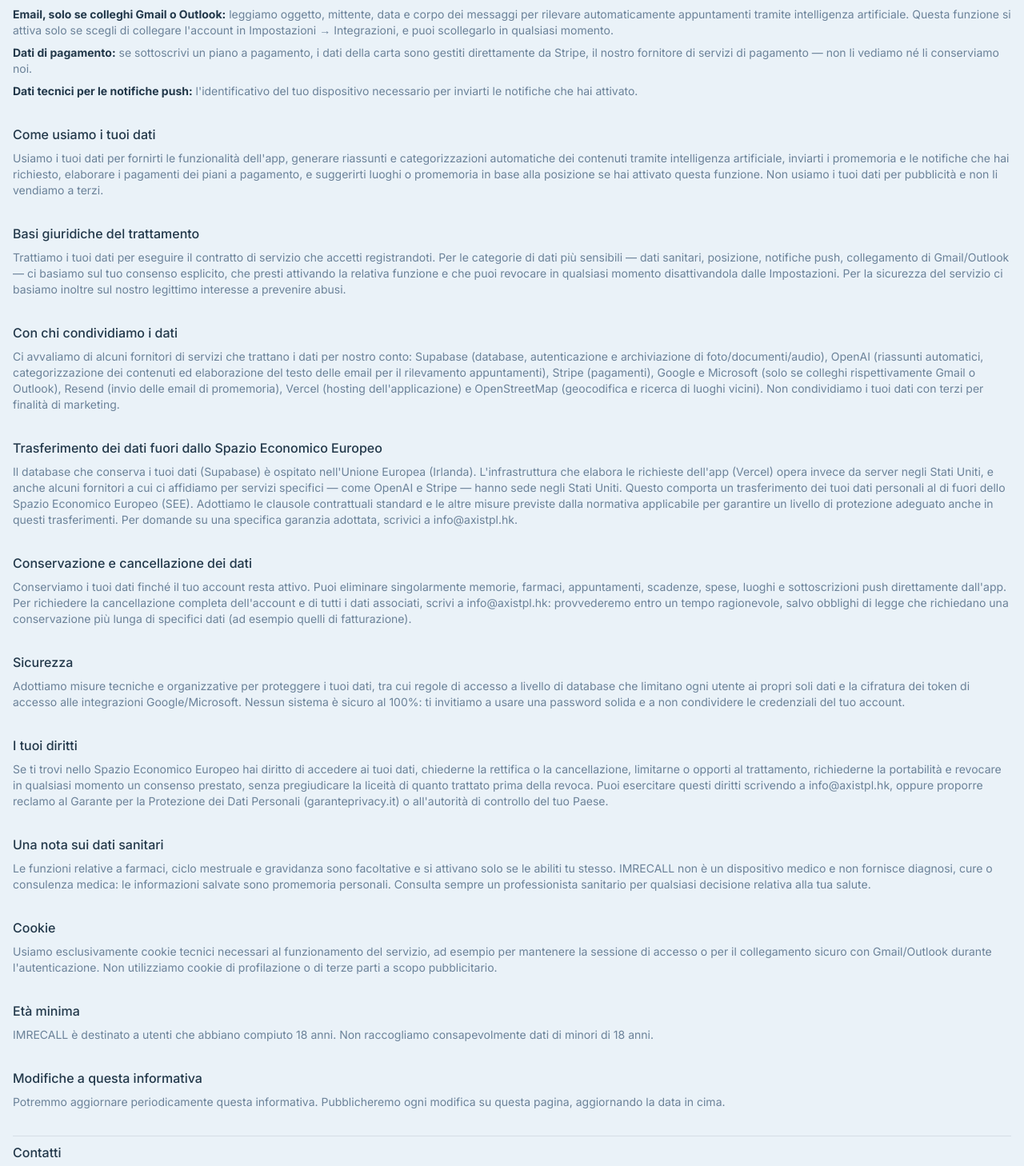
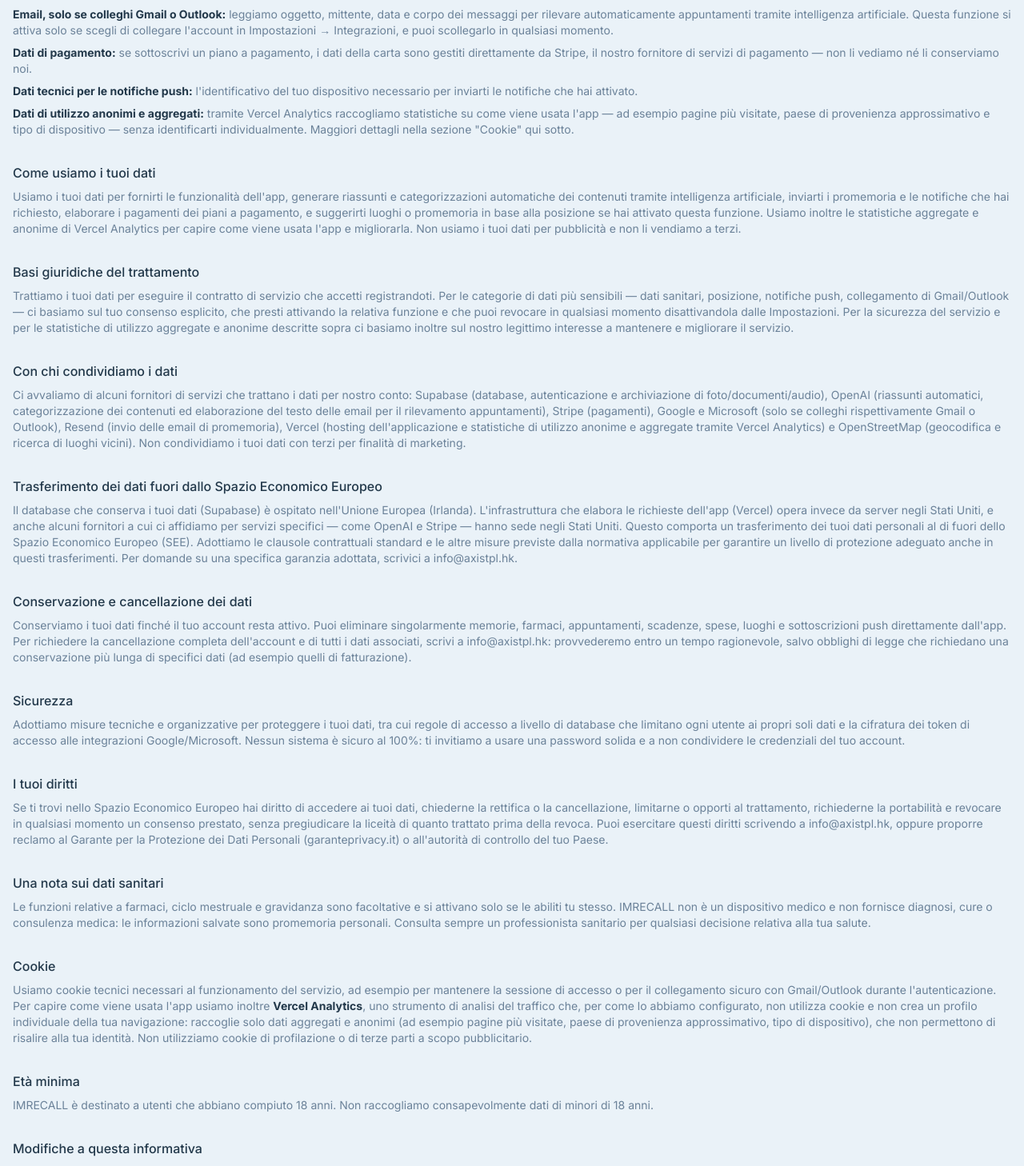
Before and after one commit to Ghostlineapps/imrecall, a Next.js app: page /privacy in a window 1280 px wide. Shown: the part 580-2038 px from the top of the page at 80% size. Built offline with nearby package versions, Linux system fonts and the light colour scheme.

Commit message:
Disclose Vercel Analytics in privacy policy

```diff
--- a/src/app/privacy/page.tsx
+++ b/src/app/privacy/page.tsx
@@ -8,8 +8,9 @@ export const metadata = {
 // login, come richiesto sia dal Play Store sia dal GDPR per una privacy
 // policy. Tema celeste per coerenza visiva con Impostazioni, da cui è
 // linkata. Contenuto redatto sulla base delle funzionalità e dei fornitori
-// terzi effettivamente presenti nel codice al 2026-09-13 — va rivisto da un
-// legale prima della pubblicazione sul Play Store, in particolare per le
+// terzi effettivamente presenti nel codice al 2026-09-16 (aggiornata per
+// l'aggiunta di Vercel Analytics, vedi src/app/layout.tsx) — va rivisto da
+// un legale prima della pubblicazione sul Play Store, in particolare per le
 // clausole sul trasferimento dati extra-SEE e per l'eventuale nomina di un
 // rappresentante UE (art. 27 GDPR), dato che il Titolare ha sede a Hong Kong.
 export default function PrivacyPage() {
@@ -23,7 +24,7 @@ export default function PrivacyPage() {
 
       <div className="space-y-1">
         <h1 className="text-xl font-semibold">Informativa sulla Privacy</h1>
-        <p className="text-xs text-celeste-muted">Ultimo aggiornamento: 13 settembre 2026</p>
+        <p className="text-xs text-celeste-muted">Ultimo aggiornamento: 16 settembre 2026</p>
       </div>
 
       <section className="space-y-2">
@@ -98,6 +99,12 @@ export default function PrivacyPage() {
           l&apos;identificativo del tuo dispositivo necessario per inviarti le notifiche che hai
           attivato.
         </p>
+        <p className="text-sm text-celeste-muted">
+          <strong className="text-celeste-navy">Dati di utilizzo anonimi e aggregati:</strong>{" "}
+          tramite Vercel Analytics raccogliamo statistiche su come viene usata l&apos;app — ad esempio
+          pagine più visitate, paese di provenienza approssimativo e tipo di dispositivo — senza
+          identificarti individualmente. Maggiori dettagli nella sezione &quot;Cookie&quot; qui sotto.
+        </p>
       </section>
 
       <section className="space-y-2">
@@ -106,8 +113,10 @@ export default function PrivacyPage() {
           Usiamo i tuoi dati per fornirti le funzionalità dell&apos;app, generare riassunti e
           categorizzazioni automatiche dei contenuti tramite intelligenza artificiale, inviarti i
           promemoria e le notifiche che hai richiesto, elaborare i pagamenti dei piani a pagamento, e
-          suggerirti luoghi o promemoria in base alla posizione se hai attivato questa funzione. Non
-          usiamo i tuoi dati per pubblicità e non li vendiamo a terzi.
+          suggerirti luoghi o promemoria in base alla posizione se hai attivato questa funzione.
+          Usiamo inoltre le statistiche aggregate e anonime di Vercel Analytics per capire come viene
+          usata l&apos;app e migliorarla. Non usiamo i tuoi dati per pubblicità e non li vendiamo a
+          terzi.
         </p>
       </section>
 
@@ -118,7 +127,8 @@ export default function PrivacyPage() {
           categorie di dati più sensibili — dati sanitari, posizione, notifiche push, collegamento di
           Gmail/Outlook — ci basiamo sul tuo consenso esplicito, che presti attivando la relativa
           funzione e che puoi revocare in qualsiasi momento disattivandola dalle Impostazioni. Per la
-          sicurezza del servizio ci basiamo inoltre sul nostro legittimo interesse a prevenire abusi.
+          sicurezza del servizio e per le statistiche di utilizzo aggregate e anonime descritte sopra
+          ci basiamo inoltre sul nostro legittimo interesse a mantenere e migliorare il servizio.
         </p>
       </section>
 
@@ -130,8 +140,9 @@ export default function PrivacyPage() {
           automatici, categorizzazione dei contenuti ed elaborazione del testo delle email per il
           rilevamento appuntamenti), Stripe (pagamenti), Google e Microsoft (solo se colleghi
           rispettivamente Gmail o Outlook), Resend (invio delle email di promemoria), Vercel (hosting
-          dell&apos;applicazione) e OpenStreetMap (geocodifica e ricerca di luoghi vicini). Non
-          condividiamo i tuoi dati con terzi per finalità di marketing.
+          dell&apos;applicazione e statistiche di utilizzo anonime e aggregate tramite Vercel
+          Analytics) e OpenStreetMap (geocodifica e ricerca di luoghi vicini). Non condividiamo i tuoi
+          dati con terzi per finalità di marketing.
         </p>
       </section>
 
@@ -196,9 +207,14 @@ export default function PrivacyPage() {
       <section className="space-y-2">
         <h2 className="font-medium">Cookie</h2>
         <p className="text-sm text-celeste-muted">
-          Usiamo esclusivamente cookie tecnici necessari al funzionamento del servizio, ad esempio per
-          mantenere la sessione di accesso o per il collegamento sicuro con Gmail/Outlook durante
-          l&apos;autenticazione. Non utilizziamo cookie di profilazione o di terze parti a scopo
+          Usiamo cookie tecnici necessari al funzionamento del servizio, ad esempio per mantenere la
+          sessione di accesso o per il collegamento sicuro con Gmail/Outlook durante l&apos;autenticazione.
+          Per capire come viene usata l&apos;app usiamo inoltre{" "}
+          <strong className="text-celeste-navy">Vercel Analytics</strong>, uno strumento di analisi del
+          traffico che, per come lo abbiamo configurato, non utilizza cookie e non crea un profilo
+          individuale della tua navigazione: raccoglie solo dati aggregati e anonimi (ad esempio pagine
+          più visitate, paese di provenienza approssimativo, tipo di dispositivo), che non permettono di
+          risalire alla tua identità. Non utilizziamo cookie di profilazione o di terze parti a scopo
           pubblicitario.
         </p>
       </section>
```
